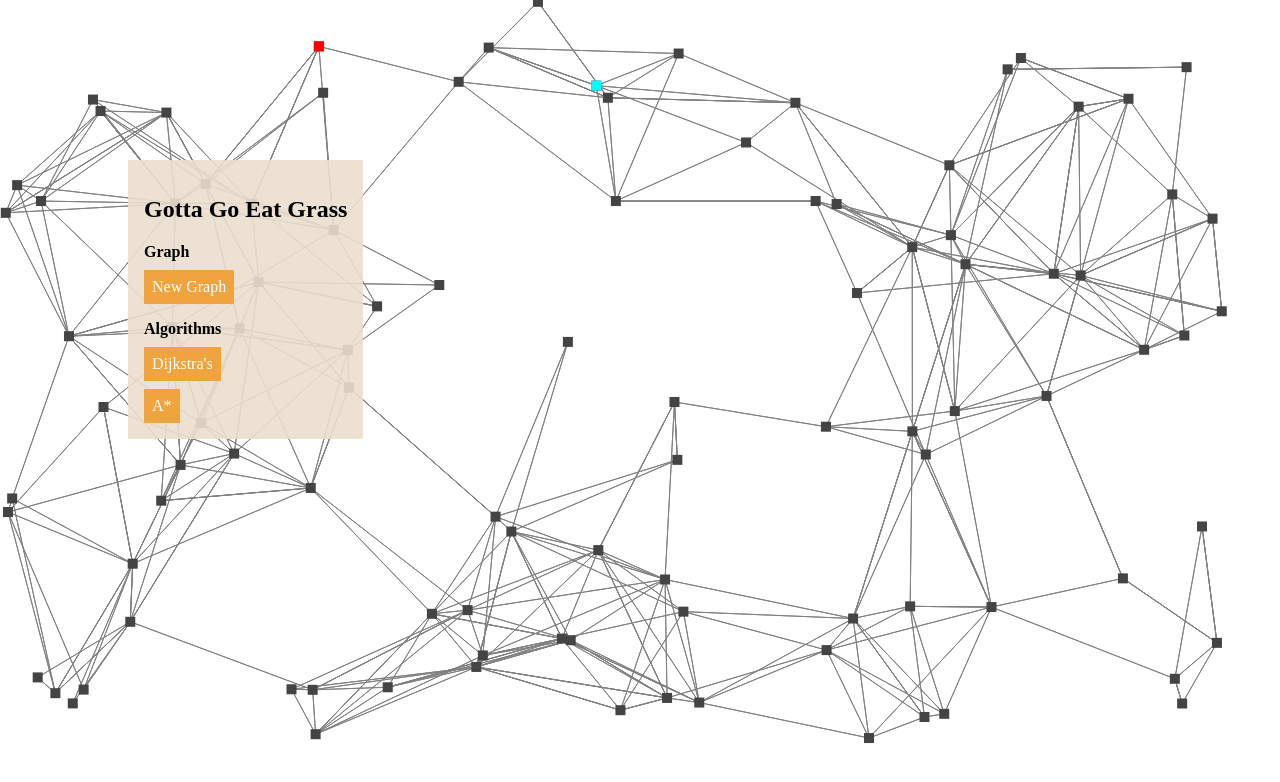
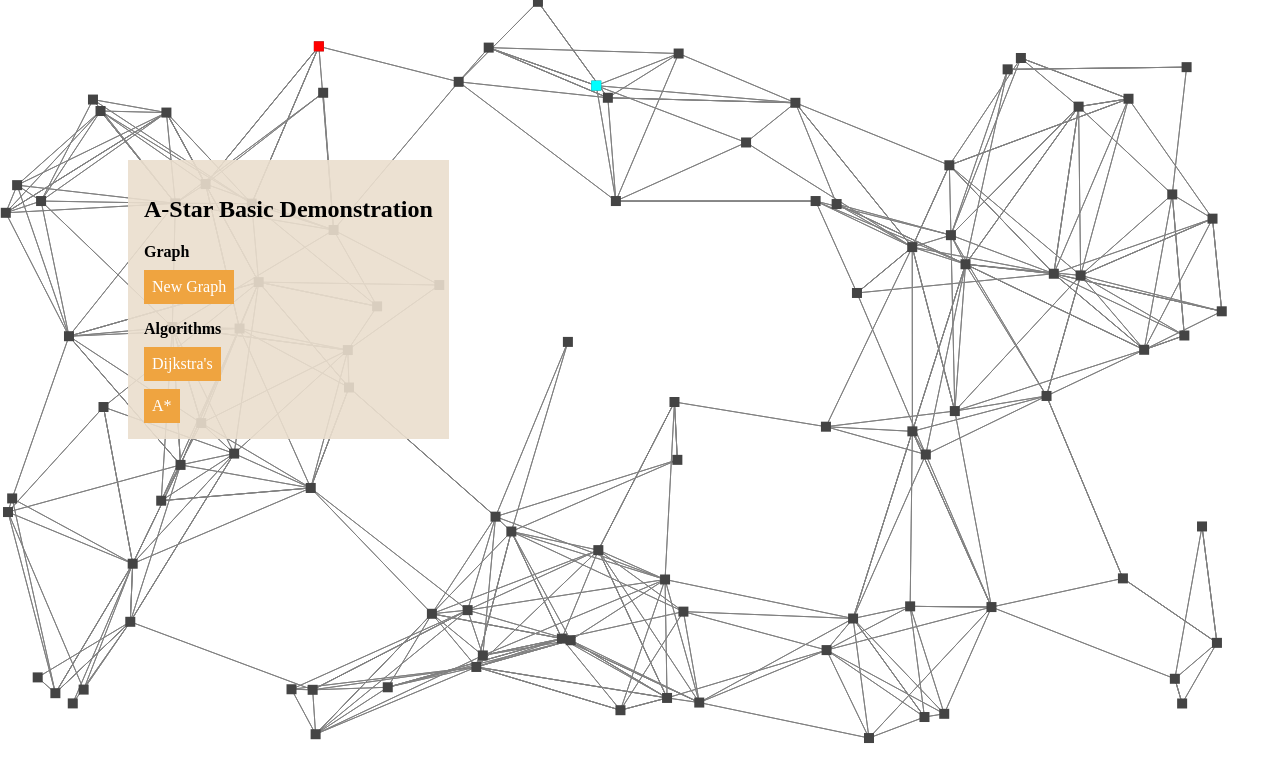
Before and after one commit to choyg/a, a plain HTML site: page index.html in a window 1280 px wide. Drawn offline with nearby package versions, Linux system fonts and the light colour scheme.

Commit message:
change header

```diff
--- a/index.html
+++ b/index.html
@@ -13,7 +13,7 @@
 <body>
   <canvas id="canvas" width="1200" height="800"></canvas>
   <div class="hover-menu">
-    <h2>Gotta Go Eat Grass</h2>
+    <h2>A-Star Basic Demonstration</h2>
     <h4 class="no-margins">Graph</h4>
     <button id="new-graph" class="mt-sm mb-md">New Graph</button>
     <h4 class="no-margins">Algorithms</h4>
```
